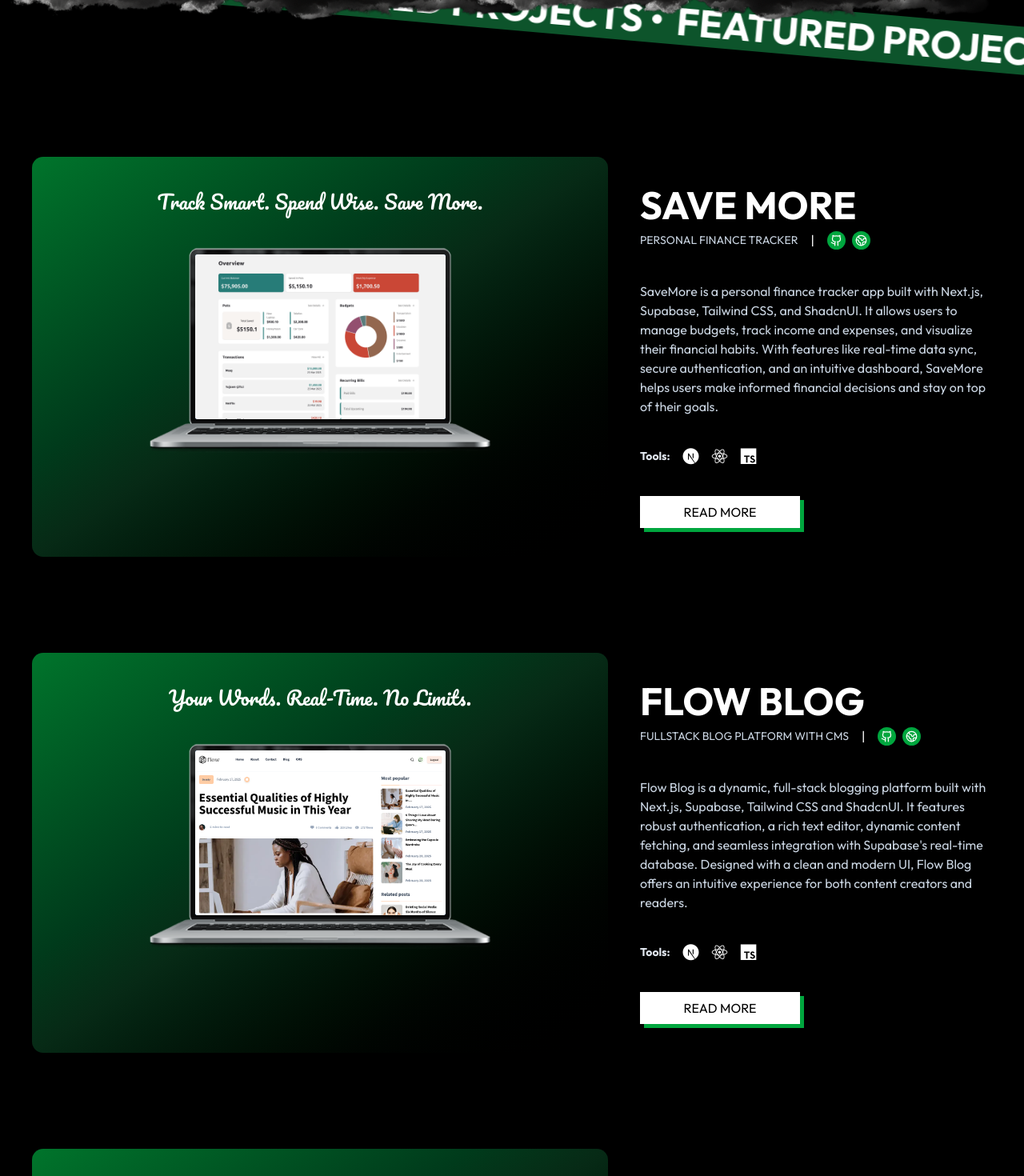
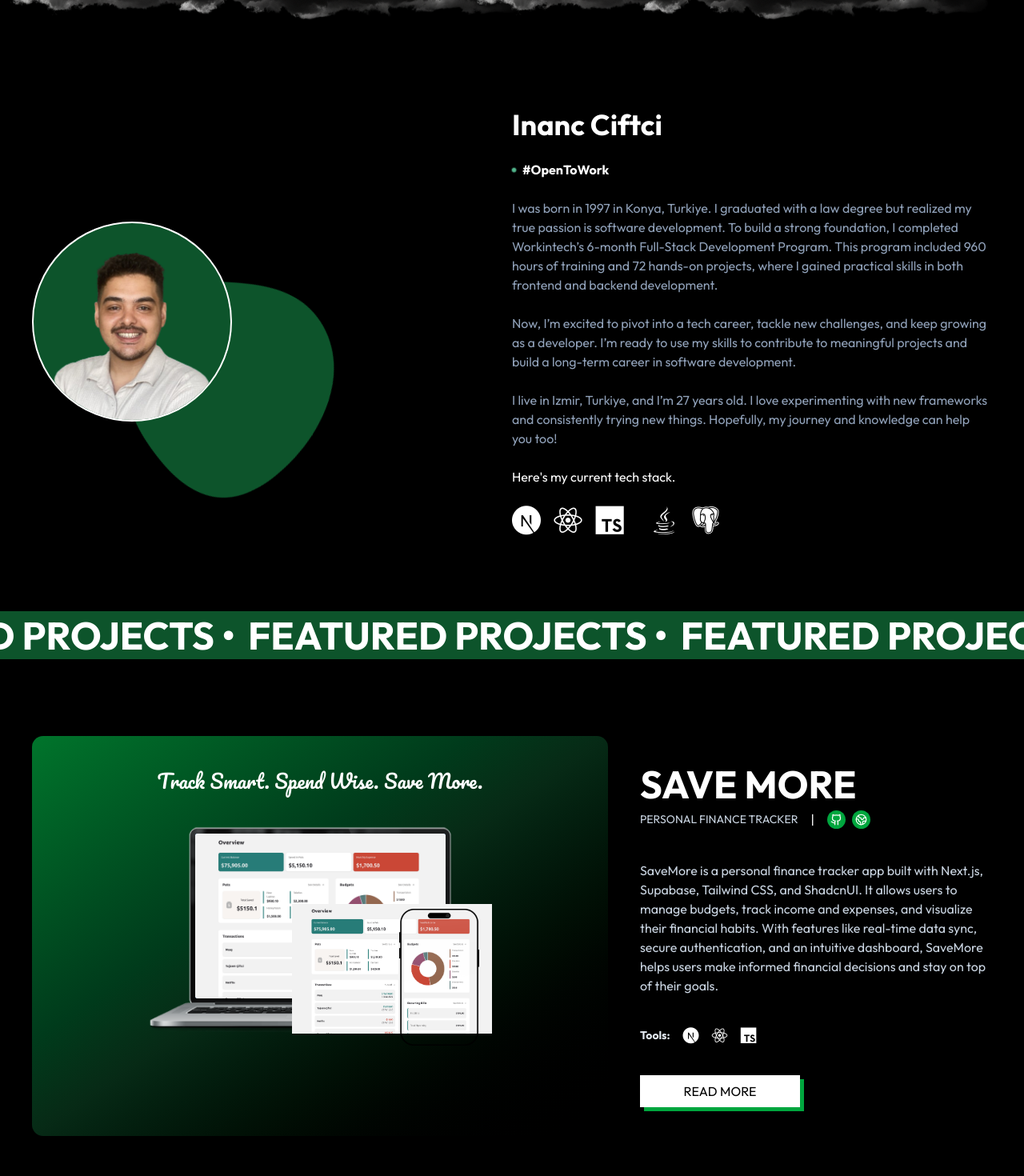
Before and after one commit to inancciftci/inanc-portfolio, a Next.js app: page / in a window 1280 px wide. Shown: the part 920-2390 px from the top of the page at 80% size. Built offline with nearby package versions, Linux system fonts and the light colour scheme.

Commit message:
Implement About Me & Fix Project Card

```diff
--- a/app/globals.css
+++ b/app/globals.css
@@ -194,7 +194,7 @@
   position: absolute;
   top: 0;
   left: 0;
-  fill: #60d4a4;
+  fill: var(--color-green-900);
   width: 300px;
   z-index: -1;
   animation: move 5s ease-in-out infinite;
--- a/app/layout.tsx
+++ b/app/layout.tsx
@@ -4,6 +4,7 @@
 import AnimatedScrollbar from "@/components/ui/animatedscrollbar";
 // import Navbar from "@/components/navigation/navbar";
 import SmoothScroller from "@/components/ui/smoothscroller";
+// import Header from "@/components/header/header";
 
 // const rethinkSans = Rethink_Sans({
 //   variable: "--font-rethink-sans",
@@ -49,13 +50,10 @@
           className={`${outfit.className} ${pacifico.variable} relative antialiased`}
         >
           <AnimatedScrollbar />
-          {/* <div className="fixed z-[1000] top-[1rem] left-[50%] translate-x-[-50%]">
-            <Navbar />
+          {/* <div className="fixed z-[1000] container top-[1rem] left-[50%] translate-x-[-50%]">
+            <Header />
           </div> */}
           <main>{children}</main>
-          <div className="w-[150px] h-[300px] iphone-mockup bg-green-500">
-            DNEME
-          </div>
         </body>
       </SmoothScroller>
     </html>
--- a/app/page.tsx
+++ b/app/page.tsx
@@ -1,4 +1,5 @@
 // import AboutMe from "@/components/about/AboutMe";
+import AboutSection from "@/components/aboutMeHome/AboutSection";
 import Hero from "@/components/hero";
 import ProjectSection from "@/components/projectsHome/ProjectSection";
 // import ProjectsSeperator from "@/components/projectsHome/ProjectsSeperator";
@@ -13,6 +14,7 @@
     <div>
       <Hero />
       {/* <ProjectsSeperator /> */}
+      <AboutSection />
       <ProjectSection />
       {/* <AboutMe /> */}
     </div>
--- a/components/about/AboutImage.tsx
+++ b/components/about/AboutImage.tsx
@@ -4,7 +4,7 @@
 const AboutImage = () => {
   return (
     <div className="relative">
-      <div className="w-[250px] h-[250px] bg-[#4c9474] border-2 border-white rounded-full overflow-hidden">
+      <div className="w-[250px] h-[250px] bg-green-900 border-2 border-white rounded-full overflow-hidden">
         <Image
           className="object-cover w-full h-full translate-y-[2rem]"
           src="/cv-png.png"
--- /dev/null
+++ b/components/aboutMeHome/AboutSection.tsx
@@ -0,0 +1,124 @@
+import React from "react";
+import AboutImage from "../about/AboutImage";
+import {
+  HoverCard,
+  HoverCardContent,
+  HoverCardTrigger,
+} from "../ui/hover-card";
+
+const techStack = [
+  {
+    id: 1,
+    tech: "Next.js",
+    icon: "devicon-nextjs-plain",
+    content:
+      "Next.js is a powerful React-based framework that provides server-side rendering and static site generation. It's my go-to choice for building fast and SEO-friendly web applications.",
+  },
+  {
+    id: 2,
+    tech: "React",
+    icon: "devicon-react-original",
+    content:
+      "React is a JavaScript library for building user interfaces. It offers a component-based architecture that promotes reusability and helps create dynamic and responsive web applications.",
+  },
+  {
+    id: 3,
+    tech: "TypeScript",
+    icon: "devicon-typescript-plain",
+    content:
+      "TypeScript is a strongly typed superset of JavaScript that enhances code quality and maintainability. It helps catch errors early through its static typing and offers robust development tools.",
+  },
+  {
+    id: 4,
+    tech: "Tailwind CSS",
+    icon: "devicon-tailwindcss-original",
+    content:
+      "Tailwind CSS is a utility-first CSS framework that allows rapid UI development through its predefined classes. It provides a highly customizable design system without writing custom CSS.",
+  },
+  {
+    id: 5,
+    tech: "Java",
+    icon: "devicon-java-plain",
+    content:
+      "Java is a high-level, class-based, and object-oriented programming language. It's widely used for building enterprise-level applications, Android development, and backend services.",
+  },
+  {
+    id: 6,
+    tech: "PostgreSQL",
+    icon: "devicon-postgresql-plain",
+    content:
+      "PostgreSQL is a powerful, open-source relational database system. It offers advanced features like complex queries, data integrity, and support for both structured and unstructured data.",
+  },
+  {
+    id: 7,
+    tech: "Supabase",
+    icon: "devicon-supabase-plain",
+    content:
+      "Supabase is an open-source alternative to Firebase that provides a real-time database, authentication, and storage. It integrates seamlessly with PostgreSQL, making it perfect for full-stack applications.",
+  },
+];
+
+const AboutSection = () => {
+  return (
+    <div className="z-8 bg-black relative pb-20 pt-50">
+      <div className="container mt-10">
+        <div className="grid grid-cols-2 items-center">
+          <AboutImage />
+          <div className="flex flex-col gap-6">
+            <h2 className="text-4xl font-bold">Inanc Ciftci</h2>
+            <div className="flex items-center gap-2 font-bold">
+              <p className="w-[5px] h-[5px] rounded-full bg-[#60d4a4] animate-[ping_1s_ease-in-out_infinite]"></p>
+              #OpenToWork
+            </div>
+            <p className="text-slate-400">
+              I was born in 1997 in Konya, Turkiye. I graduated with a law
+              degree but realized my true passion is software development. To
+              build a strong foundation, I completed Workintech’s 6-month
+              Full-Stack Development Program. This program included 960 hours of
+              training and 72 hands-on projects, where I gained practical skills
+              in both frontend and backend development.
+            </p>
+            <p className="text-slate-400">
+              Now, I’m excited to pivot into a tech career, tackle new
+              challenges, and keep growing as a developer. I’m ready to use my
+              skills to contribute to meaningful projects and build a long-term
+              career in software development.
+            </p>
+            <p className="text-slate-400">
+              I live in Izmir, Turkiye, and I’m 27 years old. I love
+              experimenting with new frameworks and consistently trying new
+              things. Hopefully, my journey and knowledge can help you too!
+            </p>
+            <p>Here&apos;s my current tech stack.</p>
+            <div className="flex gap-4 items-center">
+              {techStack.map((t) => (
+                <HoverCard key={t.id}>
+                  <HoverCardTrigger asChild>
+                    <i
+                      className={`${t.icon} text-white text-4xl cursor-pointer`}
+                    ></i>
+                  </HoverCardTrigger>
+                  <HoverCardContent
+                    side="top"
+                    className="w-80 text-white bg-gradient-to-tr from-[#4c9474]/90 to-black rounded-md p-4 mb-5 z-[1]"
+                  >
+                    <div className="flex justify-between space-x-4 relative">
+                      <i className={`${t.icon} text-slate-200 text-lg`}></i>
+                      <div className="space-y-2">
+                        <h4 className="text-md font-semibold">{t.tech}</h4>
+                        <p className="text-sm">{t.content}</p>
+                      </div>
+                      <div className="fixed h-[15px] w-[15px] rotate-[45deg] left-[50%] translate-x-[-50%] bottom-[12px] bg-white"></div>
+                    </div>
+                  </HoverCardContent>
+                </HoverCard>
+              ))}
+            </div>
+          </div>
+        </div>
+      </div>
+    </div>
+  );
+};
+
+export default AboutSection;
--- /dev/null
+++ b/components/header/header.tsx
@@ -0,0 +1,23 @@
+import Image from "next/image";
+import React from "react";
+
+const Header = () => {
+  return (
+    <div className="flex w-full justify-between">
+      <div className="flex gap-2 items-center">
+        <div className=" bg-green-900 rounded-full">
+          <Image
+            className="object-top"
+            src={"/cv-png.png"}
+            alt="cv photo"
+            width={60}
+            height={60}
+          />
+        </div>
+        <h1>INANC CIFTCI</h1>
+      </div>
+    </div>
+  );
+};
+
+export default Header;
--- a/components/projectsHome/ProjectCard.tsx
+++ b/components/projectsHome/ProjectCard.tsx
@@ -3,8 +3,6 @@
 import React from "react";
 import Link from "next/link";
 import { Earth, Github } from "lucide-react";
-import Marquee from "react-fast-marquee";
-import { motion } from "framer-motion";
 
 interface ProjectProps {
   id: number;
@@ -37,8 +35,22 @@
               fill
             />
           </div>
-
-          <div className="h-[260px] w-[430px]  relative">
+          <div className="absolute right-[1rem] top-26 z-5">
+            <Image
+              src={"/_iphone.png"}
+              height={300}
+              width={100}
+              alt="iPhone mockup"
+            />
+          </div>
+          <Image
+            src={project.image}
+            width={250}
+            height={500}
+            className="object-cover object-top absolute right-0 z-1 bottom-0"
+            alt="deneme"
+          />
+          <div className="h-[260px] w-[430px] relative">
             <Image src={"/mockup.png"} alt={project.title} fill />
           </div>
         </div>
@@ -66,7 +78,7 @@
               </Link>
               <Link
                 className="bg-green-600 p-1 rounded-full"
-                href={project.link}
+                href={project.demo}
                 target="_blank"
               >
                 <Earth className="font-bold text-lg" size={15} />
@@ -87,9 +99,12 @@
         </div>
 
         {/* Call to Action */}
-        <button className="hover:shadow-white hover:text-white hover:font-bold hover:bg-green-600 transition-all duration-600 bg-white w-[200px] shadow-[5px_5px_0px_0px] shadow-green-600 text-black uppercase cursor-pointer py-2">
+        <Link
+          href={project.link}
+          className="hover:shadow-white text-center hover:text-white hover:font-bold hover:bg-green-600 transition-all duration-600 bg-white w-[200px] shadow-[5px_5px_0px_0px] shadow-green-600 text-black uppercase cursor-pointer py-2"
+        >
           Read More
-        </button>
+        </Link>
       </div>
     </div>
   );
--- a/components/projectsHome/ProjectSection.tsx
+++ b/components/projectsHome/ProjectSection.tsx
@@ -70,7 +70,7 @@
   return (
     <div className="bg-black min-h-[500px] relative z-8">
       <ProjectsSeperator />
-      <div className="container mt-50">
+      <div className="container mt-10">
         <div className="flex flex-col gap-30">
           <ProjectCard project={projects[0]} />
           <ProjectCard project={projects[1]} />
--- a/components/projectsHome/ProjectsSeperator.tsx
+++ b/components/projectsHome/ProjectsSeperator.tsx
@@ -6,7 +6,7 @@
   const arrProjects = Array(25).fill("Featured Projects •");
   return (
     <div className="bg-black h-[100px] w-full relative z-8">
-      <div className="bg-green-900 h-[60px] w-[140%] rotate-5 absolute top-30 left-[-50] flex items-center justify-center">
+      <div className="bg-green-900 h-[60px] w-[140%] absolute flex items-center justify-center">
         <Marquee direction="right">
           {arrProjects.map((text, i) => (
             <h3
```
Also changed, not shown: public/_iphone.png (added).
